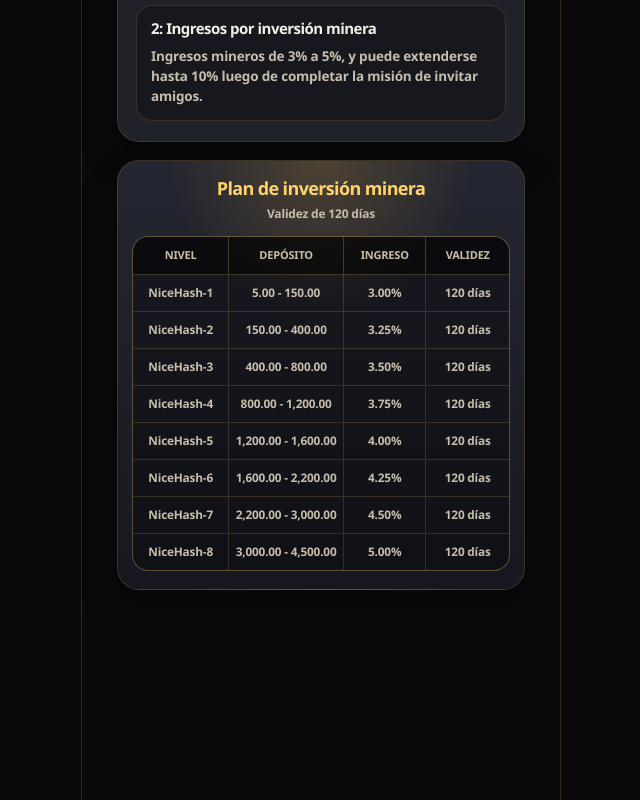
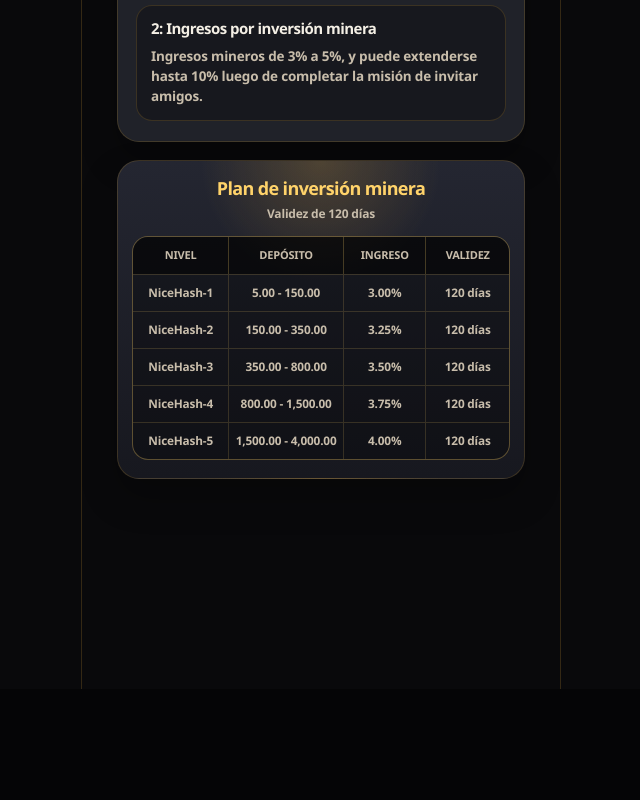
Before and after one commit to RonaldHuisa/nhash-platform, a React (Create React App) app in the folder frontend/: page /about in a window 1280 px wide. Shown: the part 1050-1850 px from the top of the page, without its empty margins (319-959 px from the left). After the commit the page ends 1739 px from the top, so only its background shows below. Built offline with nearby package versions, Linux system fonts and the light colour scheme; no server answers; sample sign-in values are in the browser's storage.

Commit message:
Add files via upload

```diff
--- a/frontend/src/pages/About.js
+++ b/frontend/src/pages/About.js
@@ -5,13 +5,10 @@
 
 const PLAN_ROWS = [
   { level: "NiceHash-1", deposit: "5.00 - 150.00", income: "3.00%", validity: "120 días" },
-  { level: "NiceHash-2", deposit: "150.00 - 400.00", income: "3.25%", validity: "120 días" },
-  { level: "NiceHash-3", deposit: "400.00 - 800.00", income: "3.50%", validity: "120 días" },
-  { level: "NiceHash-4", deposit: "800.00 - 1,200.00", income: "3.75%", validity: "120 días" },
-  { level: "NiceHash-5", deposit: "1,200.00 - 1,600.00", income: "4.00%", validity: "120 días" },
-  { level: "NiceHash-6", deposit: "1,600.00 - 2,200.00", income: "4.25%", validity: "120 días" },
-  { level: "NiceHash-7", deposit: "2,200.00 - 3,000.00", income: "4.50%", validity: "120 días" },
-  { level: "NiceHash-8", deposit: "3,000.00 - 4,500.00", income: "5.00%", validity: "120 días" },
+  { level: "NiceHash-2", deposit: "150.00 - 350.00", income: "3.25%", validity: "120 días" },
+  { level: "NiceHash-3", deposit: "350.00 - 800.00", income: "3.50%", validity: "120 días" },
+  { level: "NiceHash-4", deposit: "800.00 - 1,500.00", income: "3.75%", validity: "120 días" },
+  { level: "NiceHash-5", deposit: "1,500.00 - 4,000.00", income: "4.00%", validity: "120 días" },
 ];
 
 export default function About() {
--- a/frontend/src/pages/Profile.js
+++ b/frontend/src/pages/Profile.js
@@ -18,8 +18,8 @@
 import { getUser, logout, changePassword } from "../services/authService";
 import { useI18n } from "../i18n/I18nContext";
 
-const TELEGRAM_SUPPORT_URL = "https://t.me/HelpNiceHash";
-const TELEGRAM_CHANNEL_URL = "https://t.me/NiceHashTelegram";
+const TELEGRAM_SUPPORT_URL = "https://t.me/NiceHashSupport";
+const TELEGRAM_CHANNEL_URL = "https://t.me/NiceHashVIP";
 
 export default function Profile() {
   const navigate = useNavigate();
```
